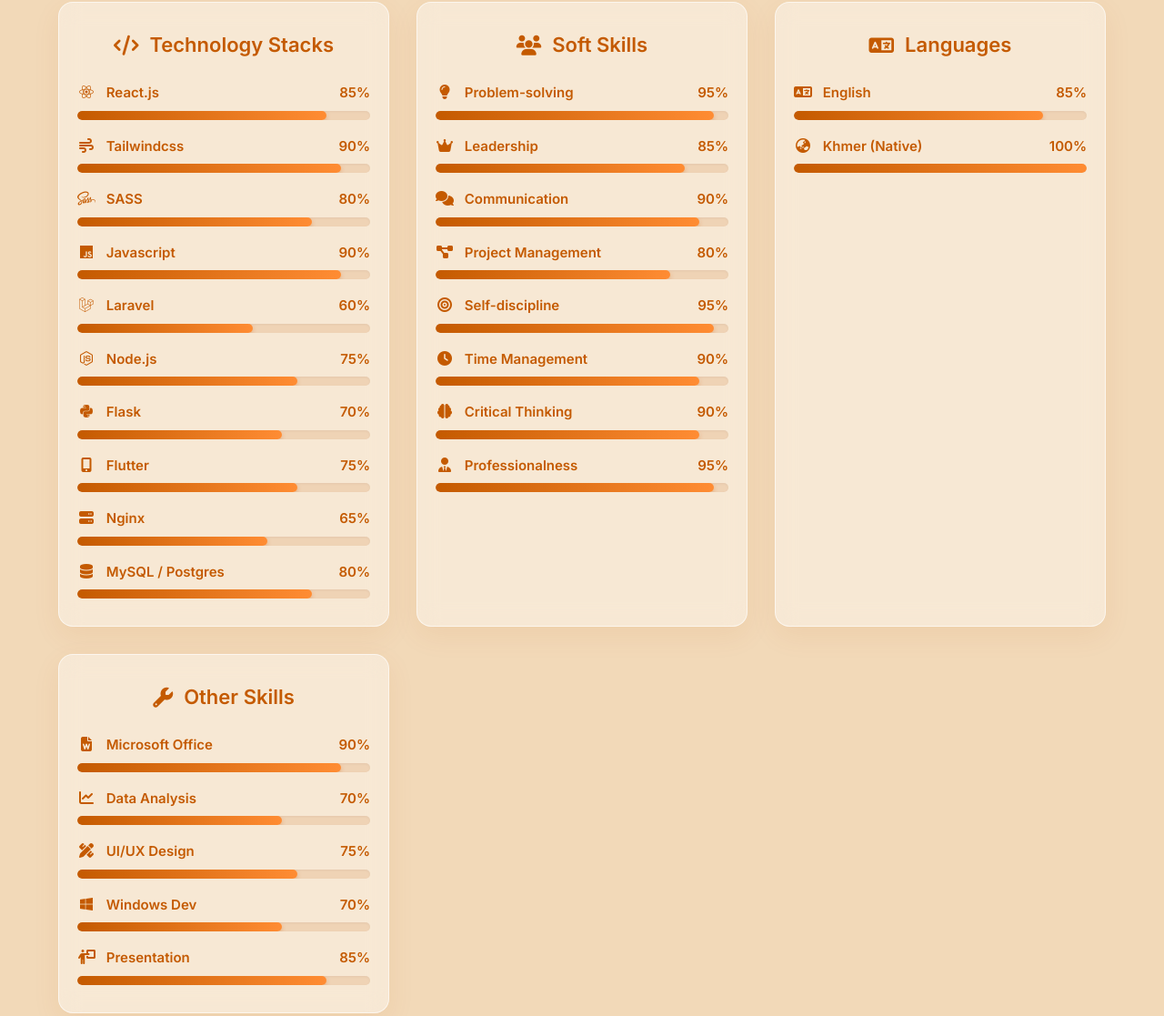
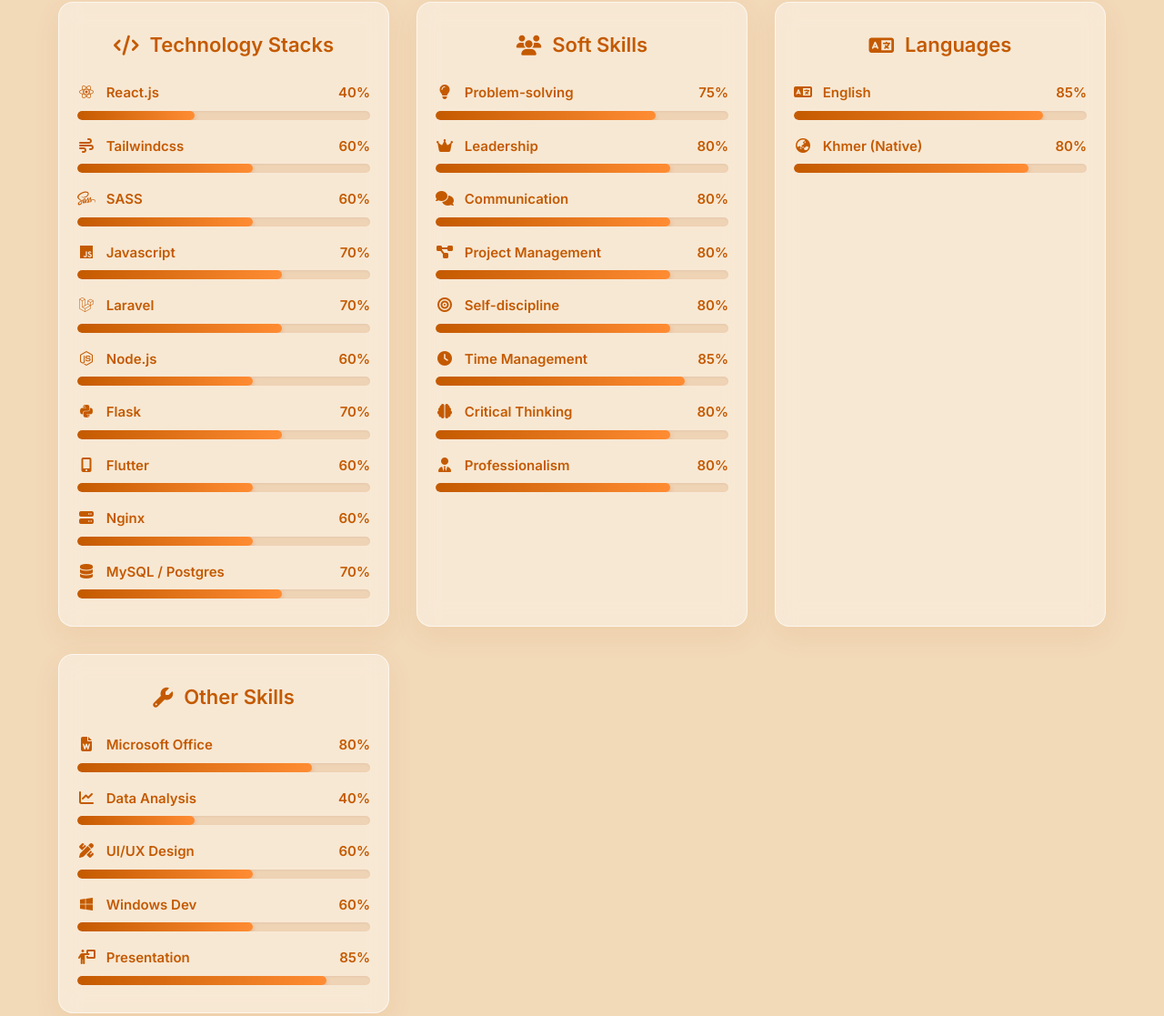
Before and after one commit to VyrakSna/portfolio, a website: page index.html in a window 1280 px wide. Shown: the part 2687-3804 px from the top of the page at 91% size. Drawn offline with nearby package versions, Linux system fonts and the light colour scheme.

Commit message:
fix-info

```diff
--- a/index.html
+++ b/index.html
@@ -265,39 +265,39 @@
             <h3 class="card-title"><i class="fa-solid fa-code"></i> Technology Stacks</h3>
             <div class="skill-list">
               <div class="skill-item">
-                <div class="skill-info"><span><i class="fa-brands fa-react"></i> React.js</span><span>85%</span></div>
+                <div class="skill-info"><span><i class="fa-brands fa-react"></i> React.js</span><span>40%</span></div>
                 <div class="skill-progress-bg">
-                  <div class="skill-progress-fill" style="width: 85%;"></div>
+                  <div class="skill-progress-fill" style="width: 40%;"></div>
                 </div>
               </div>
               <div class="skill-item">
-                <div class="skill-info"><span><i class="fa-solid fa-wind"></i> Tailwindcss</span><span>90%</span></div>
-                <div class="skill-progress-bg">
-                  <div class="skill-progress-fill" style="width: 90%;"></div>
-                </div>
-              </div>
-              <div class="skill-item">
-                <div class="skill-info"><span><i class="fa-brands fa-sass"></i> SASS</span><span>80%</span></div>
-                <div class="skill-progress-bg">
-                  <div class="skill-progress-fill" style="width: 80%;"></div>
-                </div>
-              </div>
-              <div class="skill-item">
-                <div class="skill-info"><span><i class="fa-brands fa-js"></i> Javascript</span><span>90%</span></div>
-                <div class="skill-progress-bg">
-                  <div class="skill-progress-fill" style="width: 90%;"></div>
-                </div>
-              </div>
-              <div class="skill-item">
-                <div class="skill-info"><span><i class="fa-brands fa-laravel"></i> Laravel</span><span>60%</span></div>
+                <div class="skill-info"><span><i class="fa-solid fa-wind"></i> Tailwindcss</span><span>60%</span></div>
                 <div class="skill-progress-bg">
                   <div class="skill-progress-fill" style="width: 60%;"></div>
                 </div>
               </div>
               <div class="skill-item">
-                <div class="skill-info"><span><i class="fa-brands fa-node-js"></i> Node.js</span><span>75%</span></div>
+                <div class="skill-info"><span><i class="fa-brands fa-sass"></i> SASS</span><span>60%</span></div>
                 <div class="skill-progress-bg">
-                  <div class="skill-progress-fill" style="width: 75%;"></div>
+                  <div class="skill-progress-fill" style="width: 60%;"></div>
+                </div>
+              </div>
+              <div class="skill-item">
+                <div class="skill-info"><span><i class="fa-brands fa-js"></i> Javascript</span><span>70%</span></div>
+                <div class="skill-progress-bg">
+                  <div class="skill-progress-fill" style="width: 70%;"></div>
+                </div>
+              </div>
+              <div class="skill-item">
+                <div class="skill-info"><span><i class="fa-brands fa-laravel"></i> Laravel</span><span>70%</span></div>
+                <div class="skill-progress-bg">
+                  <div class="skill-progress-fill" style="width: 70%;"></div>
+                </div>
+              </div>
+              <div class="skill-item">
+                <div class="skill-info"><span><i class="fa-brands fa-node-js"></i> Node.js</span><span>60%</span></div>
+                <div class="skill-progress-bg">
+                  <div class="skill-progress-fill" style="width: 60%;"></div>
                 </div>
               </div>
               <div class="skill-item">
@@ -308,22 +308,22 @@
               </div>
               <div class="skill-item">
                 <div class="skill-info"><span><i class="fa-solid fa-mobile-screen-button"></i>
-                    Flutter</span><span>75%</span></div>
+                    Flutter</span><span>60%</span></div>
                 <div class="skill-progress-bg">
-                  <div class="skill-progress-fill" style="width: 75%;"></div>
+                  <div class="skill-progress-fill" style="width: 60%;"></div>
                 </div>
               </div>
               <div class="skill-item">
-                <div class="skill-info"><span><i class="fa-solid fa-server"></i> Nginx</span><span>65%</span></div>
+                <div class="skill-info"><span><i class="fa-solid fa-server"></i> Nginx</span><span>60%</span></div>
                 <div class="skill-progress-bg">
-                  <div class="skill-progress-fill" style="width: 65%;"></div>
+                  <div class="skill-progress-fill" style="width: 60%;"></div>
                 </div>
               </div>
               <div class="skill-item">
                 <div class="skill-info"><span><i class="fa-solid fa-database"></i> MySQL /
-                    Postgres</span><span>80%</span></div>
+                    Postgres</span><span>70%</span></div>
                 <div class="skill-progress-bg">
-                  <div class="skill-progress-fill" style="width: 80%;"></div>
+                  <div class="skill-progress-fill" style="width: 70%;"></div>
                 </div>
               </div>
             </div>
@@ -333,22 +333,22 @@
             <div class="skill-list">
               <div class="skill-item">
                 <div class="skill-info"><span><i class="fa-solid fa-lightbulb"></i>
-                    Problem-solving</span><span>95%</span></div>
+                    Problem-solving</span><span>75%</span></div>
                 <div class="skill-progress-bg">
-                  <div class="skill-progress-fill" style="width: 95%;"></div>
+                  <div class="skill-progress-fill" style="width: 75%;"></div>
                 </div>
               </div>
               <div class="skill-item">
-                <div class="skill-info"><span><i class="fa-solid fa-crown"></i> Leadership</span><span>85%</span></div>
+                <div class="skill-info"><span><i class="fa-solid fa-crown"></i> Leadership</span><span>80%</span></div>
                 <div class="skill-progress-bg">
-                  <div class="skill-progress-fill" style="width: 85%;"></div>
+                  <div class="skill-progress-fill" style="width: 80%;"></div>
                 </div>
               </div>
               <div class="skill-item">
-                <div class="skill-info"><span><i class="fa-solid fa-comments"></i> Communication</span><span>90%</span>
+                <div class="skill-info"><span><i class="fa-solid fa-comments"></i> Communication</span><span>80%</span>
                 </div>
                 <div class="skill-progress-bg">
-                  <div class="skill-progress-fill" style="width: 90%;"></div>
+                  <div class="skill-progress-fill" style="width: 80%;"></div>
                 </div>
               </div>
               <div class="skill-item">
@@ -360,30 +360,30 @@
               </div>
               <div class="skill-item">
                 <div class="skill-info"><span><i class="fa-solid fa-bullseye"></i>
-                    Self-discipline</span><span>95%</span></div>
+                    Self-discipline</span><span>80%</span></div>
                 <div class="skill-progress-bg">
-                  <div class="skill-progress-fill" style="width: 95%;"></div>
+                  <div class="skill-progress-fill" style="width: 80%;"></div>
                 </div>
               </div>
               <div class="skill-item">
-                <div class="skill-info"><span><i class="fa-solid fa-clock"></i> Time Management</span><span>90%</span>
+                <div class="skill-info"><span><i class="fa-solid fa-clock"></i> Time Management</span><span>85%</span>
                 </div>
                 <div class="skill-progress-bg">
-                  <div class="skill-progress-fill" style="width: 90%;"></div>
+                  <div class="skill-progress-fill" style="width: 85%;"></div>
                 </div>
               </div>
               <div class="skill-item">
-                <div class="skill-info"><span><i class="fa-solid fa-brain"></i> Critical Thinking</span><span>90%</span>
+                <div class="skill-info"><span><i class="fa-solid fa-brain"></i> Critical Thinking</span><span>80%</span>
                 </div>
                 <div class="skill-progress-bg">
-                  <div class="skill-progress-fill" style="width: 90%;"></div>
+                  <div class="skill-progress-fill" style="width: 80%;"></div>
                 </div>
               </div>
               <div class="skill-item">
                 <div class="skill-info"><span><i class="fa-solid fa-user-tie"></i>
-                    Professionalness</span><span>95%</span></div>
+                    Professionalism</span><span>80%</span></div>
                 <div class="skill-progress-bg">
-                  <div class="skill-progress-fill" style="width: 95%;"></div>
+                  <div class="skill-progress-fill" style="width: 80%;"></div>
                 </div>
               </div>
             </div>
@@ -399,9 +399,9 @@
               </div>
               <div class="skill-item">
                 <div class="skill-info"><span><i class="fa-solid fa-earth-asia"></i> Khmer
-                    (Native)</span><span>100%</span></div>
+                    (Native)</span><span>80%</span></div>
                 <div class="skill-progress-bg">
-                  <div class="skill-progress-fill" style="width: 100%;"></div>
+                  <div class="skill-progress-fill" style="width: 80%;"></div>
                 </div>
               </div>
             </div>
@@ -411,30 +411,30 @@
             <div class="skill-list">
               <div class="skill-item">
                 <div class="skill-info"><span><i class="fa-solid fa-file-word"></i> Microsoft
-                    Office</span><span>90%</span></div>
+                    Office</span><span>80%</span></div>
                 <div class="skill-progress-bg">
-                  <div class="skill-progress-fill" style="width: 90%;"></div>
+                  <div class="skill-progress-fill" style="width: 80%;"></div>
                 </div>
               </div>
               <div class="skill-item">
                 <div class="skill-info"><span><i class="fa-solid fa-chart-line"></i> Data
-                    Analysis</span><span>70%</span></div>
+                    Analysis</span><span>40%</span></div>
                 <div class="skill-progress-bg">
-                  <div class="skill-progress-fill" style="width: 70%;"></div>
+                  <div class="skill-progress-fill" style="width: 40%;"></div>
                 </div>
               </div>
               <div class="skill-item">
-                <div class="skill-info"><span><i class="fa-solid fa-pen-ruler"></i> UI/UX Design</span><span>75%</span>
+                <div class="skill-info"><span><i class="fa-solid fa-pen-ruler"></i> UI/UX Design</span><span>60%</span>
                 </div>
                 <div class="skill-progress-bg">
-                  <div class="skill-progress-fill" style="width: 75%;"></div>
+                  <div class="skill-progress-fill" style="width: 60%;"></div>
                 </div>
               </div>
               <div class="skill-item">
-                <div class="skill-info"><span><i class="fa-brands fa-windows"></i> Windows Dev</span><span>70%</span>
+                <div class="skill-info"><span><i class="fa-brands fa-windows"></i> Windows Dev</span><span>60%</span>
                 </div>
                 <div class="skill-progress-bg">
-                  <div class="skill-progress-fill" style="width: 70%;"></div>
+                  <div class="skill-progress-fill" style="width: 60%;"></div>
                 </div>
               </div>
               <div class="skill-item">
@@ -474,8 +474,10 @@
               <span class="timeline-date">2023 - 2026</span>
               <h3 class="timeline-title">Bachelor of Management Information System</h3>
               <p class="timeline-school"><i class="fa-solid fa-building-columns"></i>SETEC Institute</p>
-              <p class="timeline-desc">Focusing on software engineering, algorithms, data structures, and emerging
-                technologies. Maintained a high GPA while participating in coding bootcamps and hackathons.</p>
+              <p class="timeline-desc">Focused on software engineering, web development, cloud technologies, computer
+                hardware systems,
+                and data structures. Maintained a high GPA while
+                actively participating in competitions, hackathons, and leadership activities.</p>
             </div>
           </div>
           <!-- Timeline item 2 -->
@@ -485,8 +487,9 @@
               <span class="timeline-date">2023 - 2026</span>
               <h3 class="timeline-title">Bachelor of Art, Professional Communication</h3>
               <p class="timeline-school"><i class="fa-solid fa-building-columns"></i> Royal University of Phnom Penh</p>
-              <p class="timeline-desc">Graduated with honors in Science and Mathematics. Active member of the Robotics
-                Club and IT Society, which sparked my initial interest in programming.</p>
+              <p class="timeline-desc">Emphasizes applying communication theories and strategies to real-world
+                situations, including public relations, intercultural communication, and human resources, to develop
+                effective workplace communication, collaboration, and problem-solving skills.</p>
             </div>
           </div>
           <!-- Timeline item 3 -->
@@ -494,10 +497,12 @@
             <div class="timeline-dot"></div>
             <div class="timeline-content">
               <span class="timeline-date">2025 - Present</span>
-              <h3 class="timeline-title">Self-Employed Full-Stack Web Development</h3>
-              <p class="timeline-school"><i class="fa-solid fa-laptop-code"></i> Code Academy Online</p>
-              <p class="timeline-desc">Intensive 6-month program covering modern web technologies including React,
-                Node.js, and database design. Built several full-stack projects during the course.</p>
+              <h3 class="timeline-title">Self-Employed</h3>
+              <p class="timeline-school"><i class="fa-solid fa-laptop-code"></i>Full stack Development</p>
+              <p class="timeline-desc">Developed full-stack web development skills through a self-directed learning
+                approach, combining official documentation, online learning platforms (e.g., FreeCodeCamp), and
+                project-based practice. Built multiple web applications using React, Node.js, and database technologies,
+                focusing on practical implementation and problem-solving.</p>
             </div>
           </div>
         </div>
@@ -545,10 +550,10 @@
             <div class="social-links">
               <h3>Follow Me</h3>
               <div class="social-icons">
-                <a href="#" class="social-icon"><i class="fa-brands fa-github"></i></a>
-                <a href="#" class="social-icon"><i class="fa-brands fa-linkedin-in"></i></a>
-                <a href="#" class="social-icon"><i class="fa-brands fa-twitter"></i></a>
-                <a href="#" class="social-icon"><i class="fa-brands fa-instagram"></i></a>
+                <a href="https://github.com/VyrakSna" target="_blank" rel="noopener noreferrer" class="social-icon"><i
+                    class="fa-brands fa-github"></i></a>
+                <a href="https://www.linkedin.com/in/vyrak-sna-008472323/" target="_blank" rel="noopener noreferrer"
+                  class="social-icon"><i class="fa-brands fa-linkedin-in"></i></a>
               </div>
             </div>
           </div>
```
